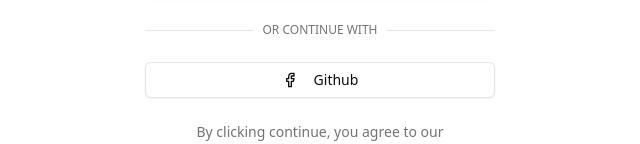
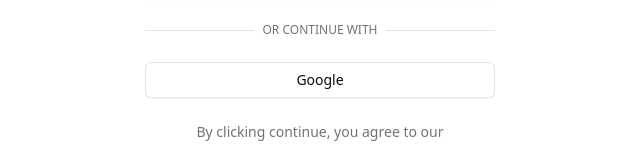
Before and after one commit to tjvonbr/keyword-alerts, a Next.js app in the folder web/: page /sign-up in a window 1280 px wide. Shown: the part 418-562 px from the top of the page, without its empty margins (640-1280 px from the left). Built offline with nearby package versions, Linux system fonts and the light colour scheme.

Commit message:
auth pages

```diff
--- a/web/components/icons.tsx
+++ b/web/components/icons.tsx
@@ -1,4 +1,4 @@
-import { ArrowRight, ChevronLeft, Earth, Home, Laptop, ListTodo, Moon, NotebookPen, Siren, Star, Sun, X, Loader2, Facebook } from "lucide-react";
+import { ArrowRight, ChevronLeft, Earth, Home, Laptop, ListTodo, Moon, NotebookPen, Siren, Star, Sun, X, Loader2, Facebook, LucideProps } from "lucide-react";
 
 export const Icons = {
   arrowRight: ArrowRight,
--- a/web/components/user-auth-form.tsx
+++ b/web/components/user-auth-form.tsx
@@ -109,10 +109,7 @@
       >
         {isGitHubLoading ? (
           <Icons.spinner className="mr-2 h-4 w-4 animate-spin" />
-        ) : (
-          <Icons.facebook className="mr-2 h-4 w-4" />
-        )}{" "}
-        Github
+        ) : "Google"}
       </button>
     </div>
   )
```
